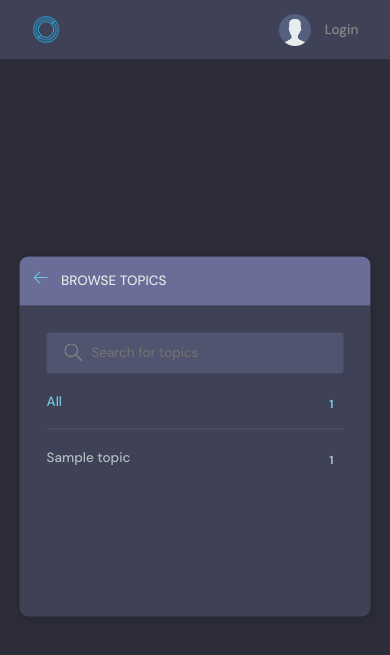
After one commit to yijing-wu/Circle, a Django app: page /topics/ in a window 390 px wide. The commit adds this page. Shown: the top 655 px of the page. Run offline with Django 4.2, Linux system fonts and the light colour scheme; tables that the repository leaves empty hold one stand-in row (values such as "Sample post").

Commit message:
Mobile responsiveness: topics view

```diff
--- /dev/null
+++ b/base/templates/base/topics.html
@@ -0,0 +1,66 @@
+{% extends 'main.html' %}
+<!-- set where to insert -->
+{% block content %}
+<main class="create-room layout">
+  <div class="container">
+    <div class="layout__box">
+      <div class="layout__boxHeader">
+        <div class="layout__boxTitle">
+          <a href="{% url 'home' %}">
+            <svg
+              version="1.1"
+              xmlns="http://www.w3.org/2000/svg"
+              width="32"
+              height="32"
+              viewBox="0 0 32 32"
+            >
+              <title>arrow-left</title>
+              <path
+                d="M13.723 2.286l-13.723 13.714 13.719 13.714 1.616-1.611-10.96-10.96h27.625v-2.286h-27.625l10.965-10.965-1.616-1.607z"
+              ></path>
+            </svg>
+          </a>
+          <h3>Browse Topics</h3>
+        </div>
+      </div>
+
+      <div class="topics-page layout__body">
+        <form action="" method="GET" class="header__search">
+          <label>
+            <svg
+              version="1.1"
+              xmlns="http://www.w3.org/2000/svg"
+              width="32"
+              height="32"
+              viewBox="0 0 32 32"
+            >
+              <title>search</title>
+              <path
+                d="M32 30.586l-10.845-10.845c1.771-2.092 2.845-4.791 2.845-7.741 0-6.617-5.383-12-12-12s-12 5.383-12 12c0 6.617 5.383 12 12 12 2.949 0 5.649-1.074 7.741-2.845l10.845 10.845 1.414-1.414zM12 22c-5.514 0-10-4.486-10-10s4.486-10 10-10c5.514 0 10 4.486 10 10s-4.486 10-10 10z"
+              ></path>
+            </svg>
+            <input name="q" placeholder="Search for topics" />
+          </label>
+        </form>
+
+        <ul class="topics__list">
+          <li>
+            <a href="{% url 'topics' %}" class="active"
+              >All <span>{{topics.count}}</span></a
+            >
+          </li>
+          {% for topic in topics %}
+          <li>
+            <a href="{% url 'home' %}?q={{topic.name}}">
+              {{topic.name}}
+              <span>{{topic.room_set.all.count}}</span>
+            </a>
+          </li>
+          {% endfor %}
+        </ul>
+      </div>
+    </div>
+  </div>
+</main>
+
+{% endblock %}
--- a/base/templates/base/topics_component.html
+++ b/base/templates/base/topics_component.html
@@ -18,7 +18,7 @@
     </li>
     {% endfor %}
   </ul>
-  <a class="btn btn--link" href="topics.html">
+  <a class="btn btn--link" href="{% url 'topics' %}">
     More
     <svg
       version="1.1"
--- a/base/urls.py
+++ b/base/urls.py
@@ -15,4 +15,5 @@ urlpatterns = [
     path("delete-room/<str:pk>/", views.deleteRoom, name="delete-room"),
     path("delete-message/<str:pk>/", views.deleteMessage, name="delete-message"),
     path("update-user/", views.updateUser, name="update-user"),
+    path("topics/", views.topicsPage, name="topics"),
 ]
--- a/base/views.py
+++ b/base/views.py
@@ -81,7 +81,7 @@ def home(request):
     )
     # icontains: Case-insensitive containment test. Will get all contains that element
     # use Q to link multiple search conditions
-    topics = Topic.objects.all()
+    topics = Topic.objects.all()[0:5]
     rooms_count = rooms.count()
     room_messages = Message.objects.filter(Q(room__topic__name__icontains=q))
 
@@ -212,3 +212,9 @@ def updateUser(request):
 
     context = {"form": form}
     return render(request, "base/update_user.html", context)
+
+
+def topicsPage(request):
+    q = request.GET.get("q") if request.GET.get("q") != None else ""
+    topics = Topic.objects.filter(name__icontains=q)
+    return render(request, "base/topics.html", {"topics": topics})
```
Also changed, not shown: base/templates/base/home.html (+5 -3 lines).
